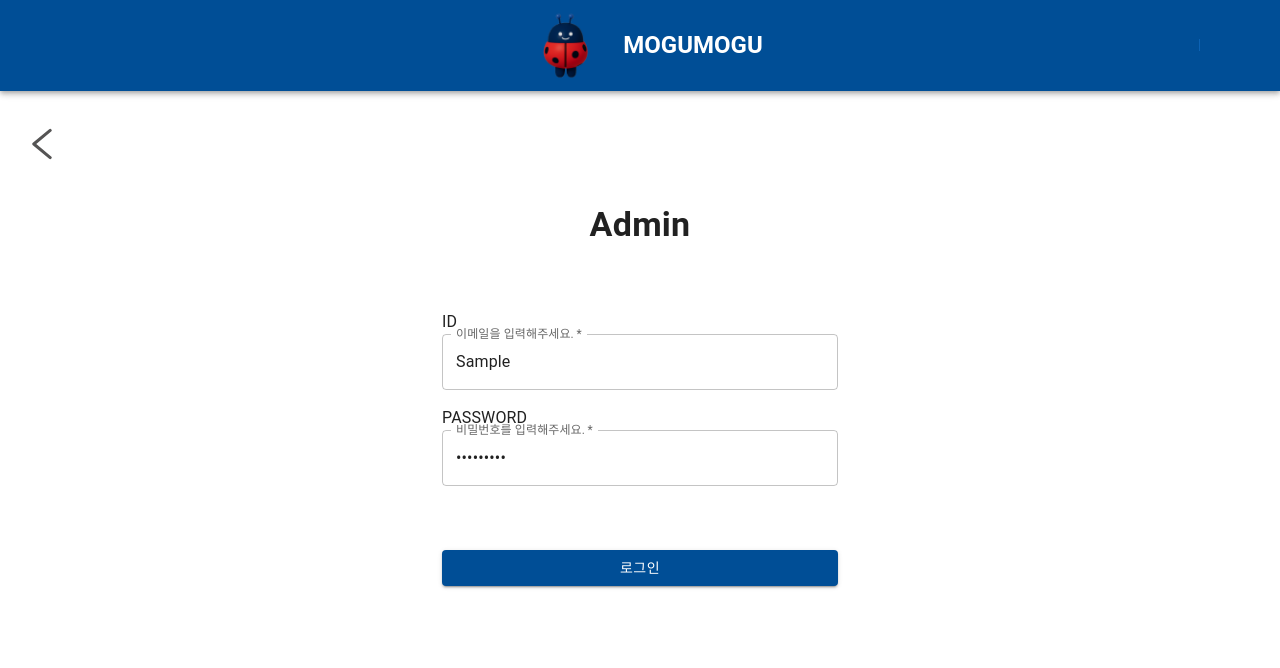
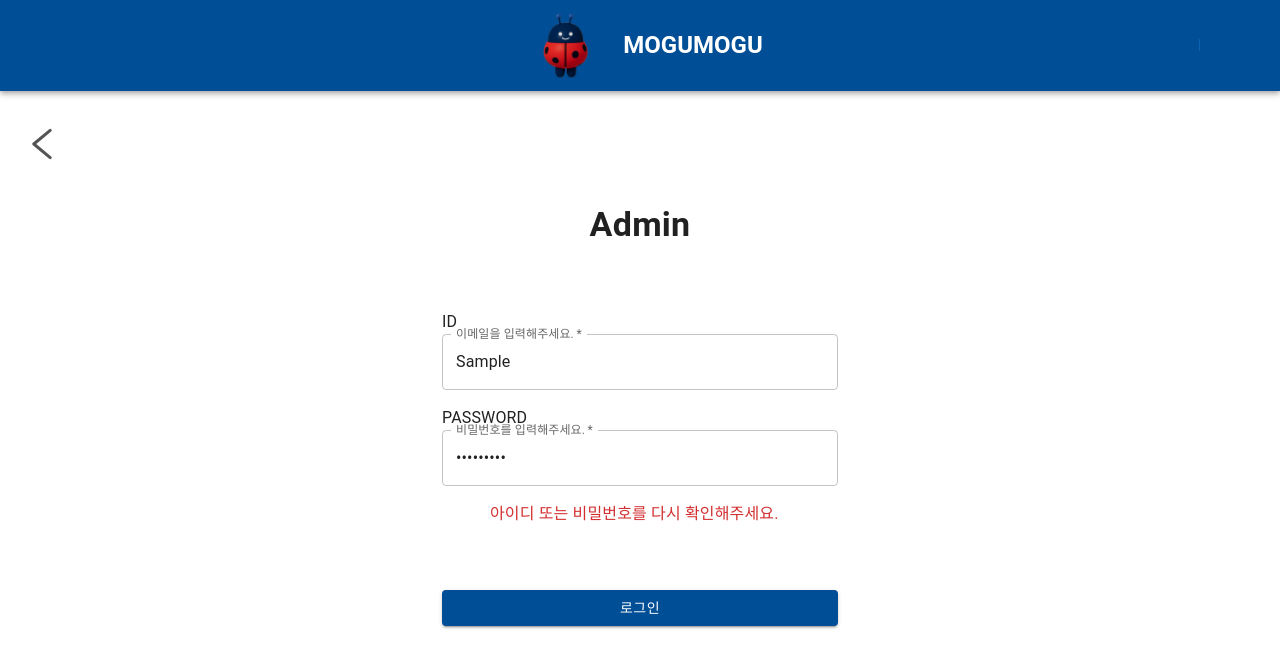
Before and after one commit to jodandan/mogumogu, a React (Create React App) app: page /adminlogin in a window 1280 px wide. Both pictures are taken after typing "Sample", "Sample123" into the empty fields and a click on the button "로그인". Shown: the top 668 px of the page. Built offline with nearby package versions, Linux system fonts and the light colour scheme; no server answers.

Commit message:
[fix/admin2] 관리자 로그인 에러 시 문구 추가

```diff
--- a/src/pages/AdminLogin/AdminLogin.js
+++ b/src/pages/AdminLogin/AdminLogin.js
@@ -19,6 +19,7 @@ const defaultTheme = createTheme();
 export default function AdminLogin() {
   const [id, setId] = useState('');
   const [password, setPassword] = useState('');
+  const [errorMessage, setErrorMessage] = useState('');
   const navigate = useNavigate();
 
   const handleBackButtonClick = () => {
@@ -43,6 +44,7 @@ export default function AdminLogin() {
       //관리자페이지이동
       navigate('/adminpost');
     } catch (error) {
+      setErrorMessage('아이디 또는 비밀번호를 다시 확인해주세요.');
       console.error('Error logging in:', error);
     }
   };
@@ -99,9 +101,13 @@ export default function AdminLogin() {
                     onChange={(e) => setPassword(e.target.value)}
                   />
                 </Grid>
-                <Grid item xs={12}>
-
-                </Grid>
+                {errorMessage && (
+                  <Box marginTop="1rem" display="flex" justifyContent="center" marginBottom="1rem" marginLeft="4rem">
+                    <Typography color="error" align="center">
+                      {errorMessage}
+                    </Typography>
+                  </Box>
+                )}
               </Grid>
               <Button
                 type="submit"
```
